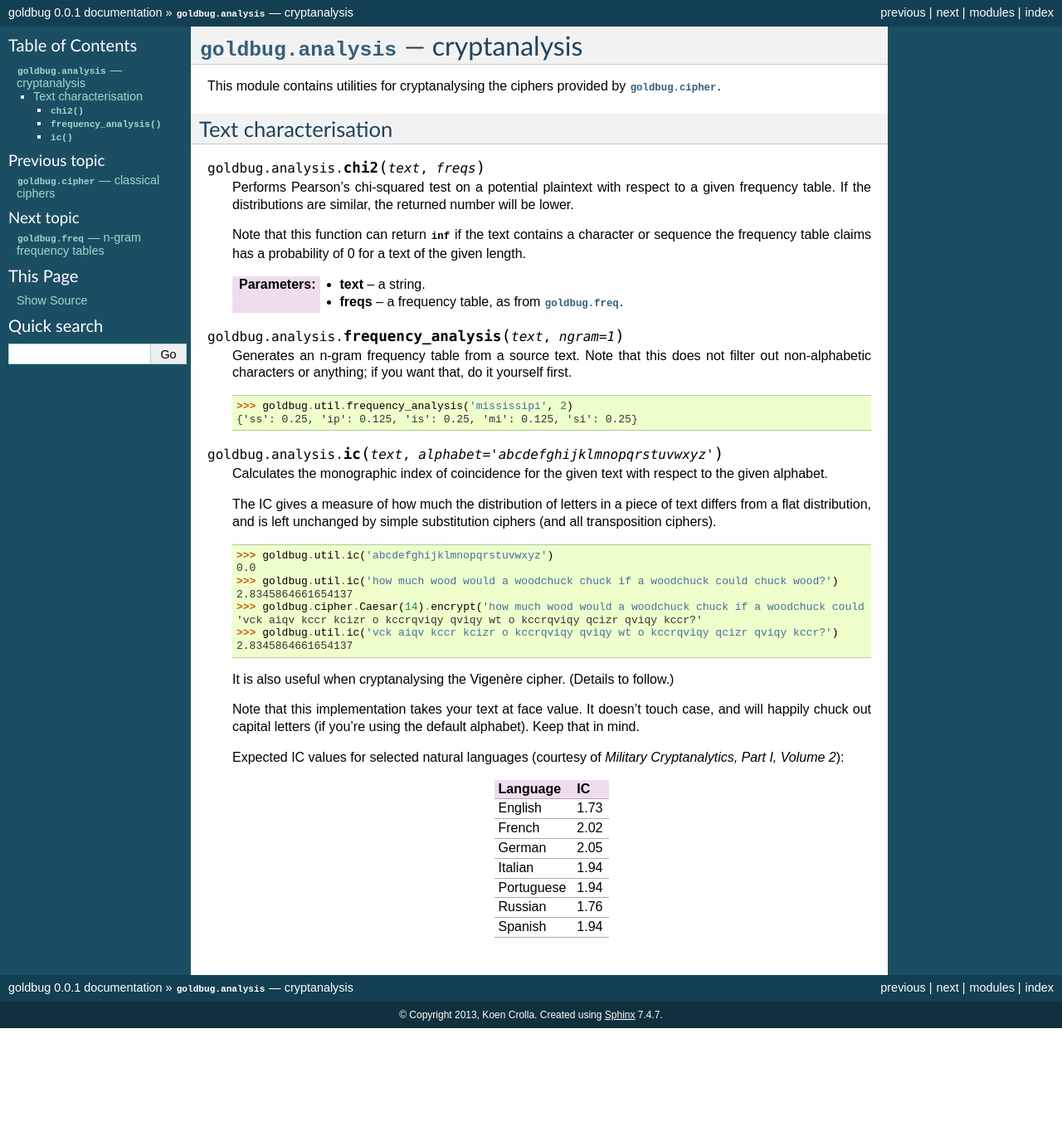
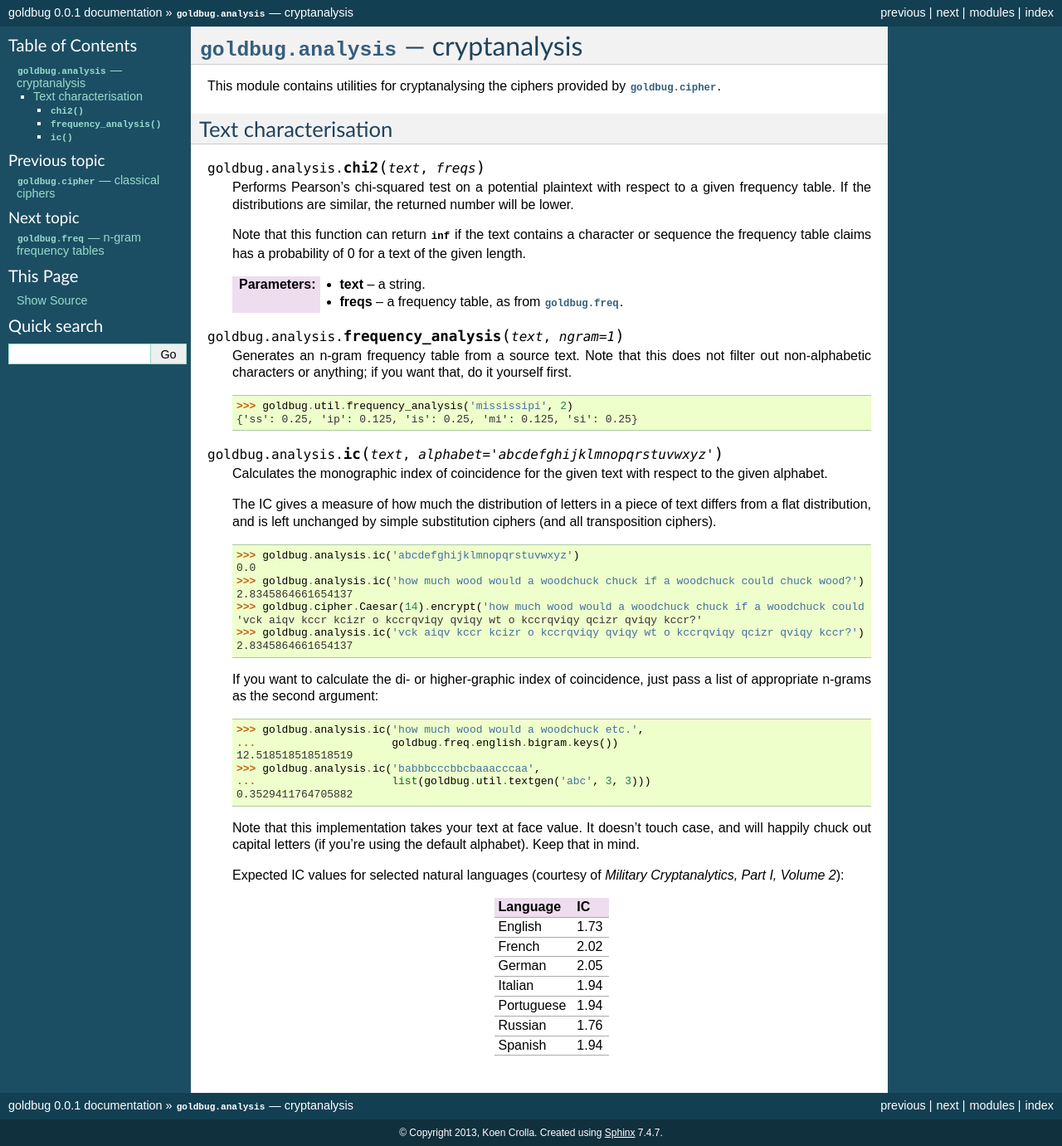
Before and after one commit to Cairnarvon/goldbug, a Sphinx documentation site: the page built from doc/analysis.rst, in a window 1280 px wide. Shown: the whole page at 83% size. Built offline with Sphinx 7.4.7, drawn with Linux system fonts in a browser that asks for light colours; formulas are drawn with MathJax 3; before the commit the page ends 1239 px from its top, so only the background shows below that.

Commit message:
Actual proper polygraphic IC.

```diff
--- a/doc/analysis.rst
+++ b/doc/analysis.rst
@@ -41,19 +41,24 @@ Text characterisation
    text differs from a flat distribution, and is left unchanged by simple
    substitution ciphers (and all transposition ciphers).
 
-       >>> goldbug.util.ic('abcdefghijklmnopqrstuvwxyz')
+       >>> goldbug.analysis.ic('abcdefghijklmnopqrstuvwxyz')
        0.0
-       >>> goldbug.util.ic('how much wood would a woodchuck chuck if a woodchuck could chuck wood?')
+       >>> goldbug.analysis.ic('how much wood would a woodchuck chuck if a woodchuck could chuck wood?')
        2.8345864661654137
        >>> goldbug.cipher.Caesar(14).encrypt('how much wood would a woodchuck chuck if a woodchuck could chuck wood?')
        'vck aiqv kccr kcizr o kccrqviqy qviqy wt o kccrqviqy qcizr qviqy kccr?'
-       >>> goldbug.util.ic('vck aiqv kccr kcizr o kccrqviqy qviqy wt o kccrqviqy qcizr qviqy kccr?')
+       >>> goldbug.analysis.ic('vck aiqv kccr kcizr o kccrqviqy qviqy wt o kccrqviqy qcizr qviqy kccr?')
        2.8345864661654137
 
-   It is also useful when cryptanalysing the Vigenère cipher.
-   (Details to follow.)
+   If you want to calculate the di- or higher-graphic index of coincidence, just
+   pass a list of appropriate n-grams as the second argument:
 
-   .. TODO
+      >>> goldbug.analysis.ic('how much wood would a woodchuck etc.',
+      ...                     goldbug.freq.english.bigram.keys())
+      12.518518518518519
+      >>> goldbug.analysis.ic('babbbcccbbcbaaacccaa',
+      ...                     list(goldbug.util.textgen('abc', 3, 3)))
+      0.3529411764705882
 
    Note that this implementation takes your text at face value. It doesn't
    touch case, and will happily chuck out capital letters (if you're using the
```
Also changed, not shown: 2 other files.
